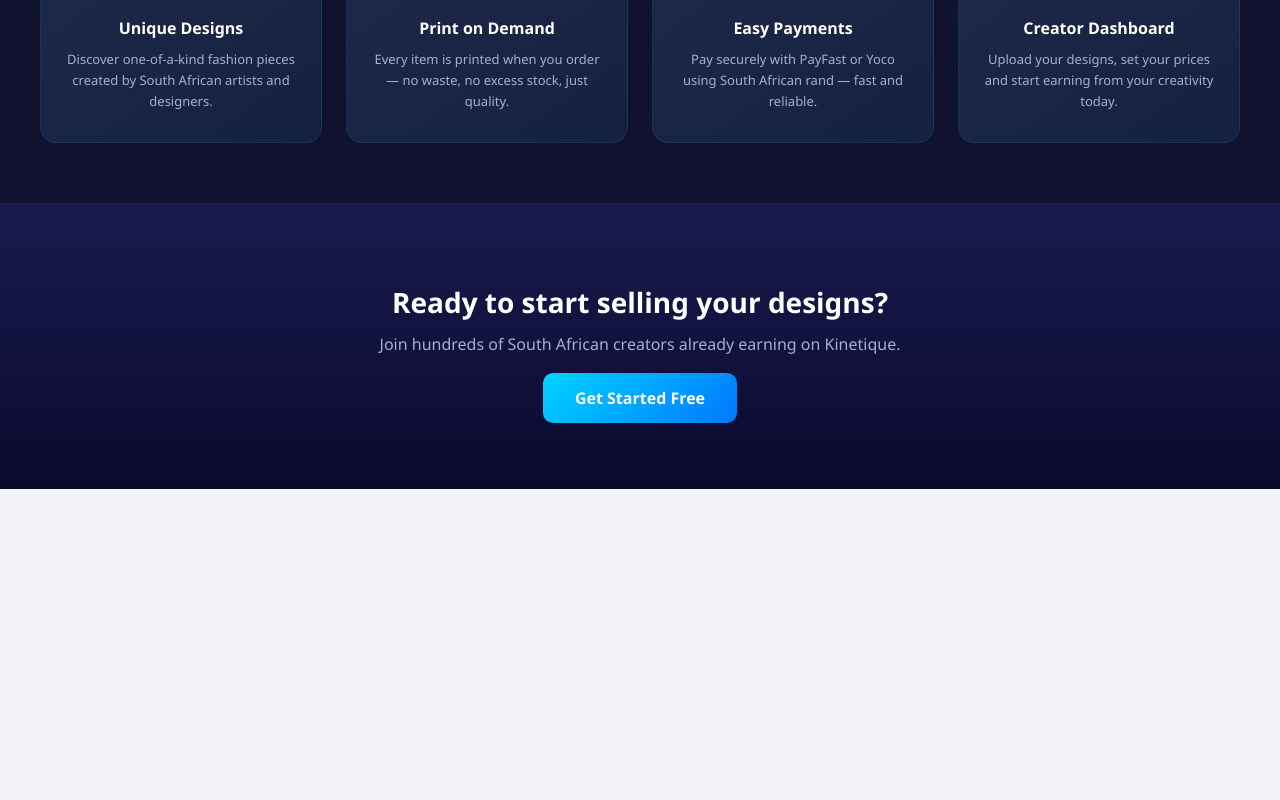
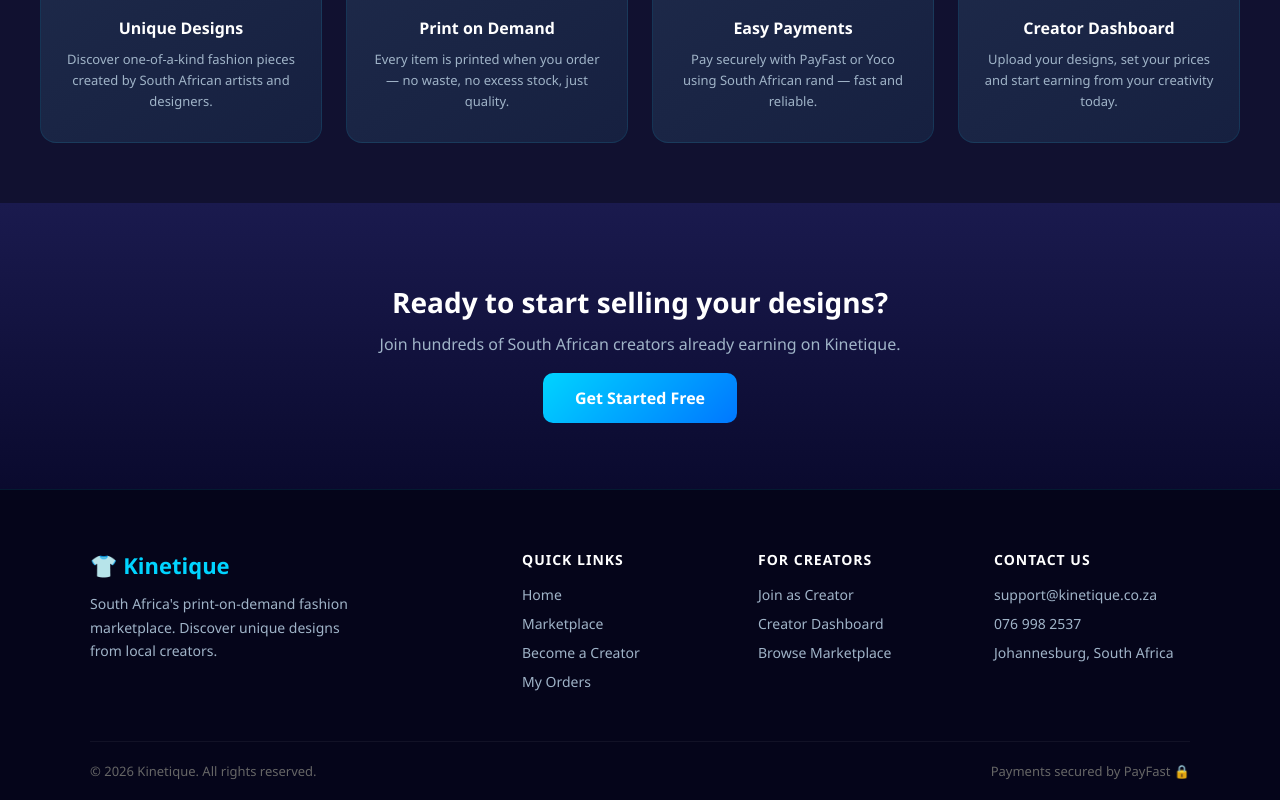
Before and after one commit to see-simon/kinetique_vite_react, a React (Vite) app: page / in a window 1280 px wide. Shown: the part 677-1477 px from the top of the page. Before the commit the page ends 1166 px from the top, so only its background shows below. Built offline with nearby package versions, Linux system fonts and the light colour scheme.

Commit message:
footer fixed

```diff
--- a/src/App.tsx
+++ b/src/App.tsx
@@ -1,7 +1,7 @@
 import { BrowserRouter as Router, Routes, Route } from 'react-router-dom'
-
 import './App.css'
 import Navbar from './components/Navbar'
+import Footer from './components/Footer'
 import AdminPanel from './pages/AdminPanel'
 import Home from './pages/Home'
 import Login from './pages/Login'
@@ -10,12 +10,13 @@
 import Register from './pages/Register'
 import CreatorDashboard from './pages/CreatorDashboard'
 import Orders from './pages/Orders'
-import Footer from './pages/Footer'
 
 function App() {
   return (
     <Router>
+      <div style={{ display: 'flex', flexDirection: 'column', minHeight: '100vh' }}>
         <Navbar />
+        <div style={{ flex: 1 }}>
           <Routes>
             <Route path="/" element={<Home />} />
             <Route path="/marketplace" element={<Marketplace />} />
@@ -25,8 +26,10 @@
             <Route path="/login" element={<Login />} />
             <Route path="/register" element={<Register />} />
             <Route path="/orders" element={<Orders />} />
-        <Route path="/footer" element={<Footer />} />
           </Routes>
+        </div>
+        <Footer />
+      </div>
     </Router>
   )
 }
```
Also changed, not shown: src/components/Footer.tsx (renamed from src/pages/Footer.tsx). Lines whose indentation alone changed are shown as unchanged.
